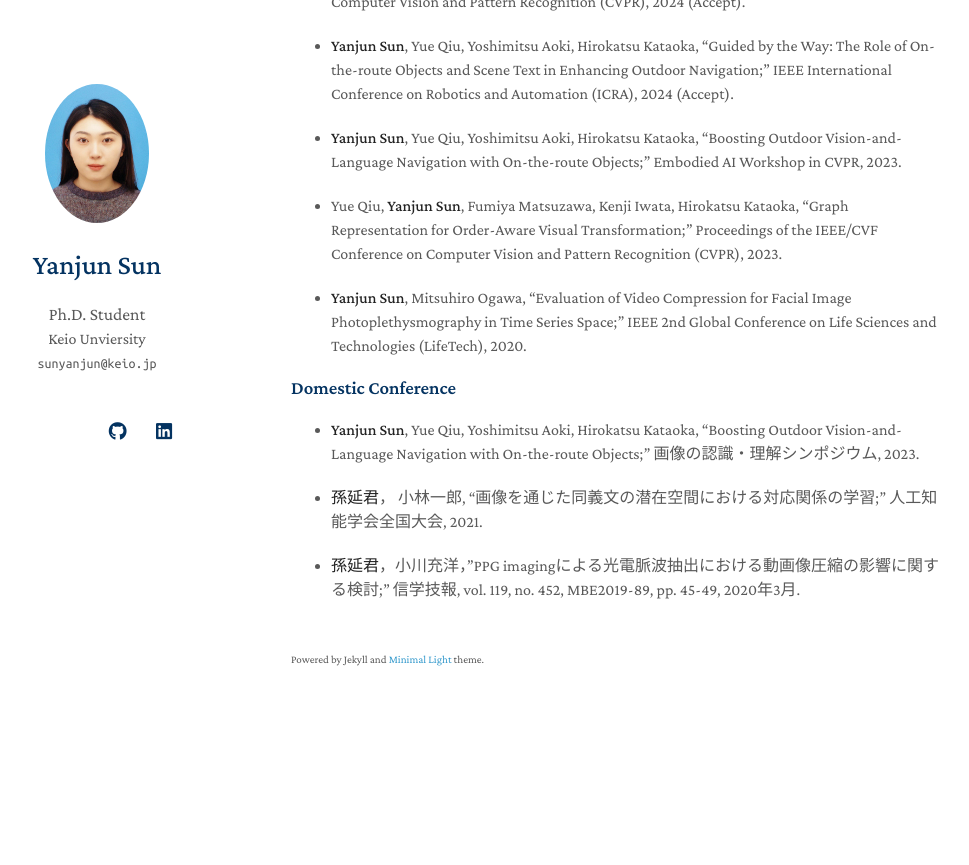
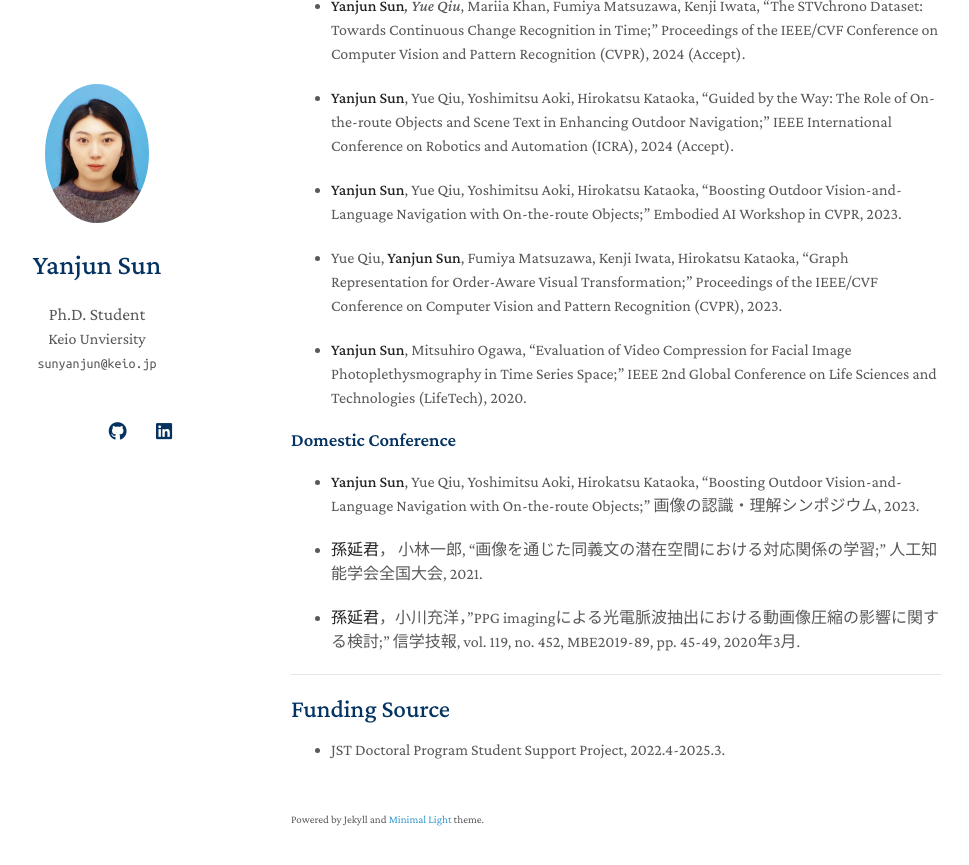
Before and after one commit to AuderySun/AudreySun.github.io, a Jekyll site: the page built from index.md, in a window 1280 px wide and 900 px high, scrolled down 1129 px. Shown: the top 865 px of the window, without its empty margins (179-1148 px from the left). Built offline with Jekyll 4.4.1, drawn with Linux system fonts in a browser that asks for light colours; nearby versions of some CDN libraries; a style sheet for code colours, icons or effects is not loaded; our own code applies the rules of GitHub Pages for plain Markdown files; before the commit the page ends 1869 px from its top, so only the background shows below that.

Commit message:
add funding

```diff
--- a/index.md
+++ b/index.md
@@ -10,7 +10,7 @@ I am a Ph.D. Student at Keio University, supervised by [Yoshimitsu Aoki](https:/
 
 - **Multi-Modal:** vision and langauge, multi-modal LLM
 - **Embodied AI:** navigation, planning
-
+---
 ## News
 
 - **[Feb. 2024]** Our paper about continual change recognition is accepted to CVPR 2024.
@@ -19,11 +19,11 @@ I am a Ph.D. Student at Keio University, supervised by [Yoshimitsu Aoki](https:/
 - **[Jun. 2023]** A paper about vision-and-language navigation is accepted to Embodied AI Workshop in CVPR 2023.
 - **[Feb. 2023]** Our paper about change recognition is accepted to CVPR 2023.
 
-
+---
 ## Work Experience
 - **Research Assistant**, August 2022 - Present,
   - Computer Vision Research Team, National Institute of Advanced Industrial Science and Technology (AIST)
-
+---
 ## Education
 - **Ph. D in Electrical Engineering**,  April 2022 - March 2025 (Expected),
   - Department of Electronics and Electrical Engineering, Keio University, Kanagawa, Japan
@@ -33,5 +33,9 @@ I am a Ph.D. Student at Keio University, supervised by [Yoshimitsu Aoki](https:/
   - Graduate School of Humanities and Sciences, Ochanomizu University, Tokyo, Japan
   - Prof. Ichiro Kobayashi
 
+---
+{% include_relative _includes/publications.md %}
 
-{% include_relative _includes/publications.md %}
+---
+## Funding Source
+- JST Doctoral Program Student Support Project,  2022.4-2025.3.
```
